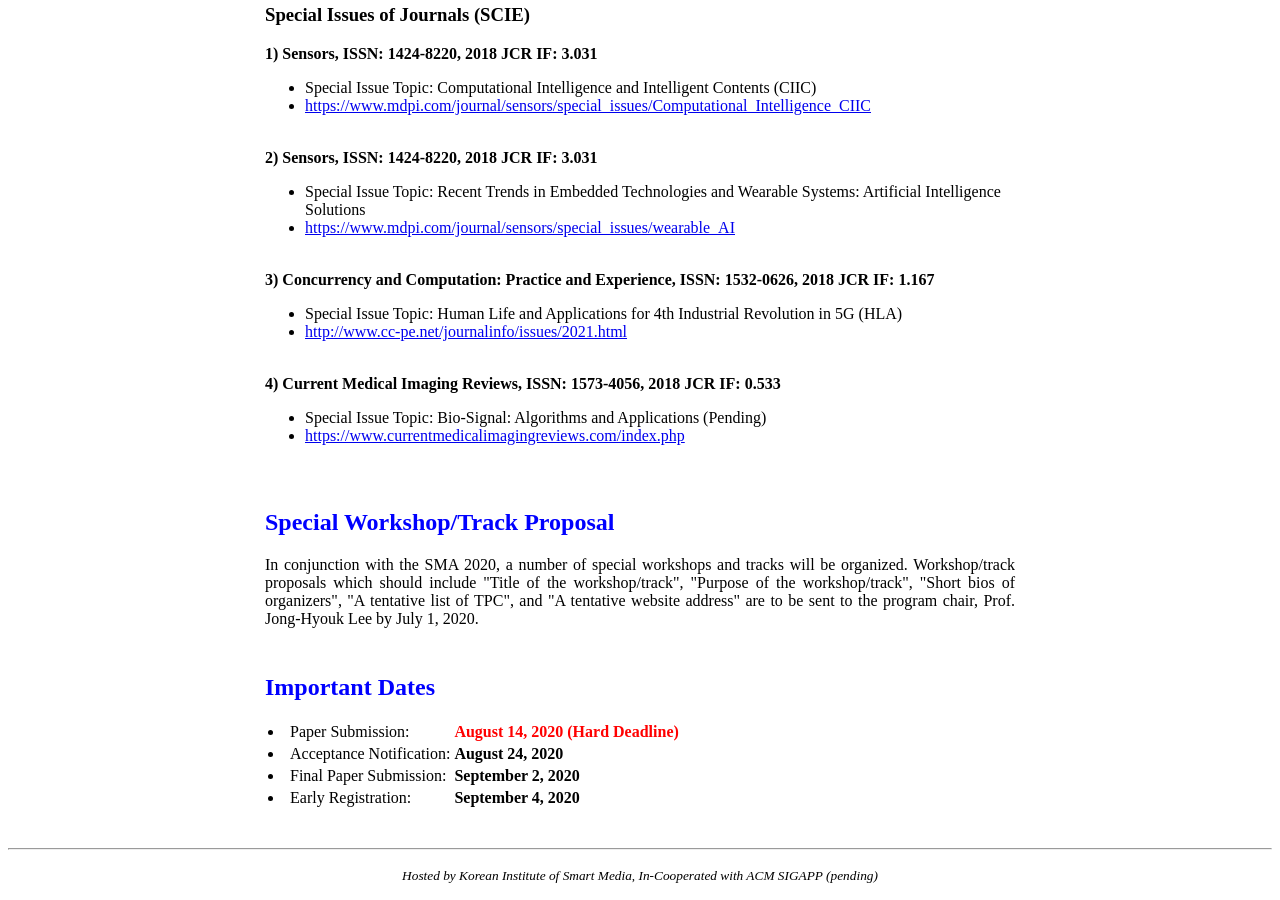
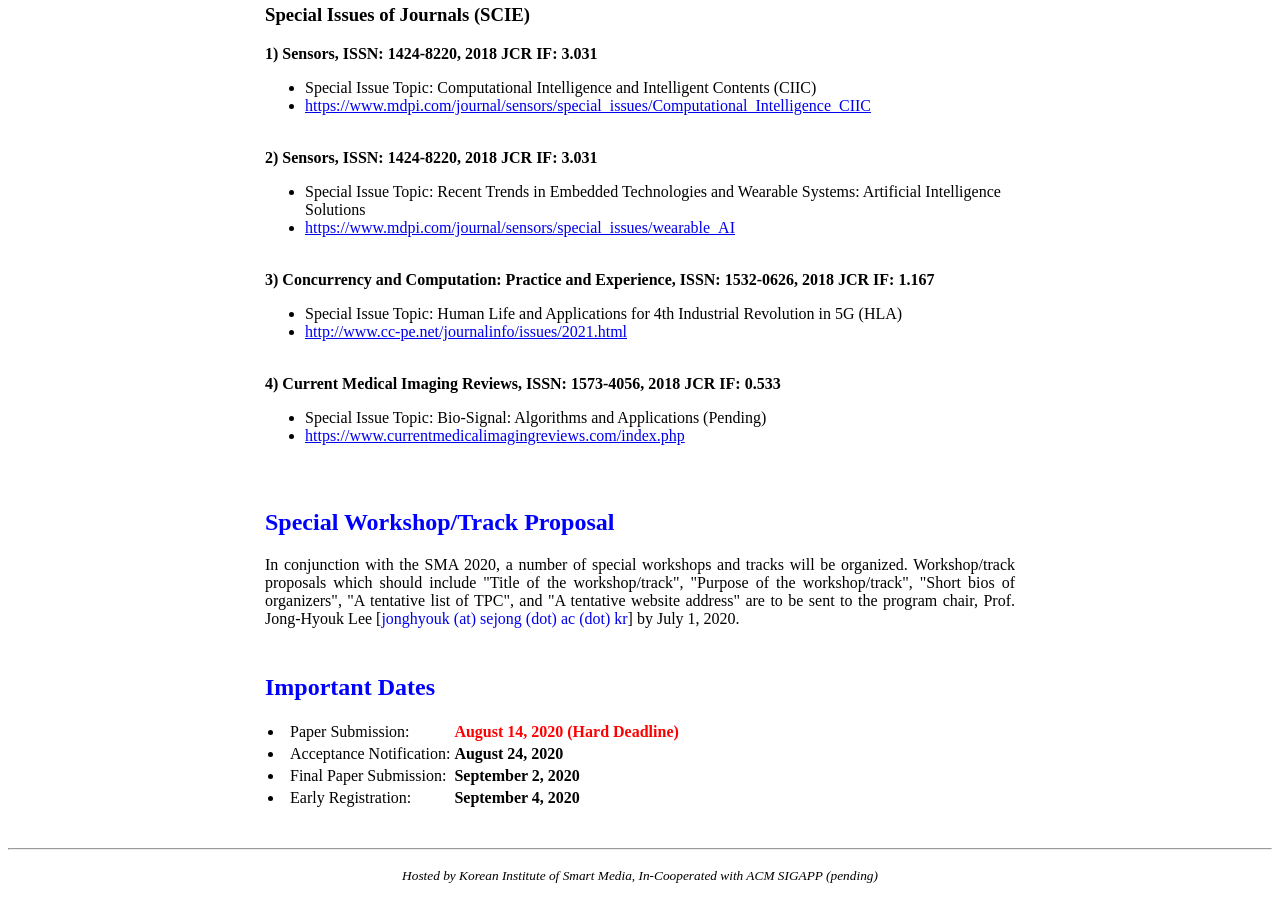
Before and after one commit to icea-conf/sma-2020.github.io, a Jekyll site: the page built from papers/index.html, in a window 1280 px wide and 900 px high, scrolled down 1129 px. Built offline with Jekyll 4.4.1, drawn with Linux system fonts in a browser that asks for light colours.

Commit message:
Update index.html

```diff
--- a/papers/index.html
+++ b/papers/index.html
@@ -73,7 +73,7 @@ title: SMA 2020
 
             <div style="padding-top: 10px">
                   <h2 style="color:#0000FF">Special Workshop/Track Proposal</h2>
-                        <p style="text-align: justify">In conjunction with the SMA 2020, a number of special workshops and tracks will be organized. Workshop/track proposals which should include "Title of the workshop/track", "Purpose of the workshop/track", "Short bios of organizers", "A tentative list of TPC", and "A tentative website address" are to be sent to the program chair, Prof. Jong-Hyouk Lee <jonghyouk (at) sejong (dot) ac (dot) kr> by July 1, 2020.</p>
+                        <p style="text-align: justify">In conjunction with the SMA 2020, a number of special workshops and tracks will be organized. Workshop/track proposals which should include "Title of the workshop/track", "Purpose of the workshop/track", "Short bios of organizers", "A tentative list of TPC", and "A tentative website address" are to be sent to the program chair, Prof. Jong-Hyouk Lee [<a style="text-decoration:none" href="mailto:jonghyouk@sejong.ac.kr">jonghyouk (at) sejong (dot) ac (dot) kr</a>] by July 1, 2020.</p>
             </div>
 
             <div style="padding-top: 10px">
```
